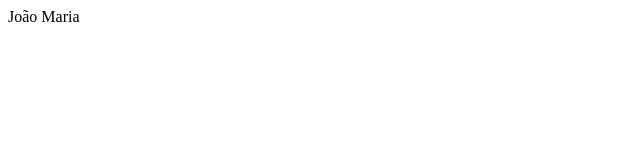
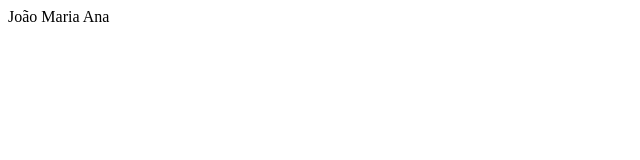
Before and after one commit to btamilena/projeto-3b3, a plain HTML site: page index.html in a window 1280 px wide. Shown: the full height of the page, 0-640 px from the left. Drawn offline with Linux system fonts and the light colour scheme.

Commit message:
Versão 3.0

```diff
--- a/index.html
+++ b/index.html
@@ -9,5 +9,6 @@
 <body>
     João
     Maria
+    Ana
 </body>
 </html>
```
